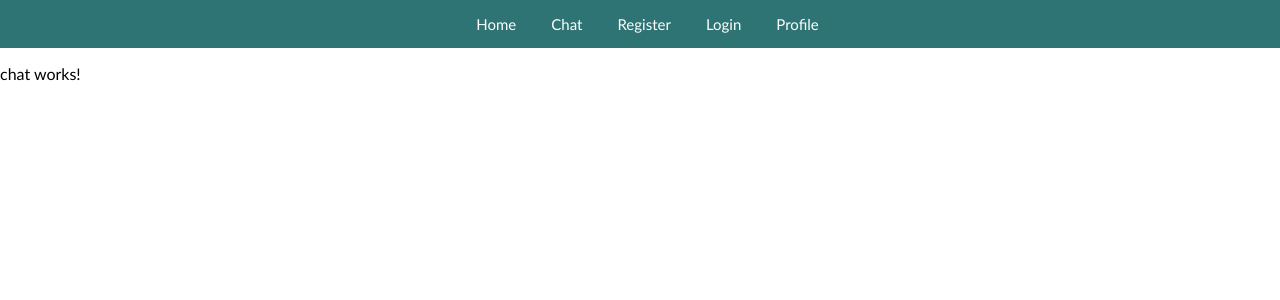
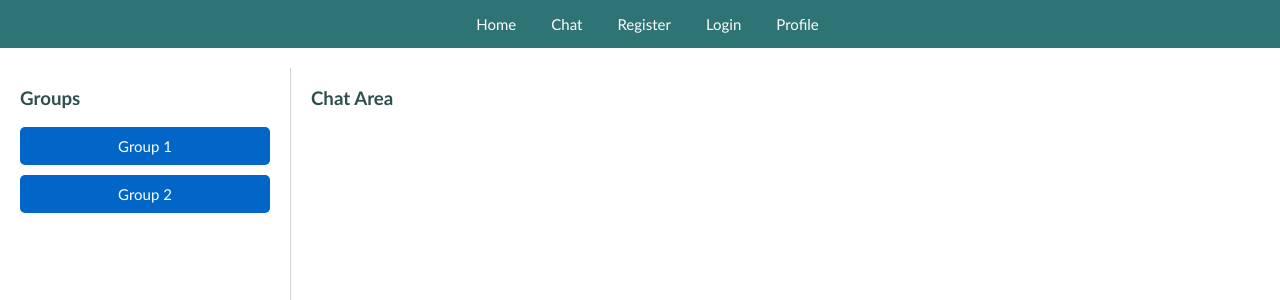
Before and after one commit to SpookySaikiK/3813ICT_Assignment1, an Angular app in the folder chat-app/: page /chat in a window 1280 px wide. Shown: the top 300 px of the page. Built offline with nearby package versions, Linux system fonts and the light colour scheme; sample sign-in values are in the browser's storage.

Commit message:
implemented basic chat functionality

```diff
--- a/chat-app/src/app/chat/chat.component.css
+++ b/chat-app/src/app/chat/chat.component.css
@@ -0,0 +1,87 @@
+.container {
+    display: flex;
+    height: 90vh;
+    padding: 20px;
+    box-sizing: border-box;
+}
+
+.sidebar {
+    width: 250px;
+    border-right: 1px solid lightgray;
+    padding-right: 20px;
+}
+
+.sidebar h3 {
+    color: darkslategray;
+}
+
+.sidebar ul {
+    list-style-type: none;
+    padding: 0;
+}
+
+.sidebar li {
+    margin-bottom: 10px;
+}
+
+.sidebar button {
+    width: 100%;
+    padding: 10px;
+    font-size: 15px;
+    background-color: #0266c9;
+    color: white;
+    border: none;
+    border-radius: 5px;
+    cursor: pointer;
+    transition: background-color 0.3s ease;
+}
+
+.sidebar button:hover {
+    background-color: #024d8c;
+}
+
+.chat-area {
+    flex: 1;
+    padding-left: 20px;
+}
+
+.chat-area h3 {
+    color: darkslategray;
+    margin-bottom: 10px;
+}
+
+.messages {
+    max-height: 50vh;
+    overflow-y: auto;
+    margin-bottom: 20px;
+    padding: 10px;
+    border: 1px solid lightgray;
+    border-radius: 5px;
+}
+
+.message {
+    margin-bottom: 10px;
+}
+
+input[type="text"] {
+    width: calc(100% - 100px);
+    padding: 10px;
+    font-size: 15px;
+    border: 1px solid lightgray;
+    border-radius: 5px;
+}
+
+button {
+    padding: 10px;
+    font-size: 15px;
+    background-color: #0266c9;
+    color: white;
+    border: none;
+    border-radius: 5px;
+    cursor: pointer;
+    transition: background-color 0.3s ease;
+}
+
+button:hover {
+    background-color: #024d8c;
+}
--- a/chat-app/src/app/chat/chat.component.html
+++ b/chat-app/src/app/chat/chat.component.html
@@ -1 +1,33 @@
-<p>chat works!</p>
+<div class="container">
+    <div class="sidebar">
+        <h3>Groups</h3>
+        <ul>
+            <li *ngFor="let group of groups">
+                <button (click)="selectGroup(group.id)">{{ group.name }}</button>
+            </li>
+        </ul>
+
+        <div *ngIf="selectedGroupId !== null">
+            <h3>Channels</h3>
+            <ul>
+                <li *ngFor="let channel of filteredChannels">
+                    <button (click)="selectChannel(channel.id)">{{ channel.name }}</button>
+                </li>
+            </ul>
+        </div>
+    </div>
+
+    <div class="chat-area">
+        <h3>Chat Area</h3>
+        <div *ngIf="selectedChannelId !== null">
+            <p>Currently chatting in channel ID: {{ selectedChannelId }}</p>
+            <div id="messagesContainer" class="messages">
+                <div *ngFor="let message of filteredMessages" class="message">
+                    {{ message.username }}: {{ message.text }}
+                </div>
+            </div>
+            <input type="text" [(ngModel)]="newMessage" placeholder="Type a message..." (keyup.enter)="sendMessage()">
+            <button (click)="sendMessage()">Send</button>
+        </div>
+    </div>
+</div>
--- a/chat-app/src/app/chat/chat.component.ts
+++ b/chat-app/src/app/chat/chat.component.ts
@@ -1,12 +1,121 @@
-import { Component } from '@angular/core';
+import { Component, OnInit } from '@angular/core';
+import { FormsModule } from '@angular/forms';
+import { CommonModule } from '@angular/common';
+import { Router } from '@angular/router';
 
 @Component({
   selector: 'app-chat',
   standalone: true,
-  imports: [],
+  imports: [FormsModule, CommonModule],
   templateUrl: './chat.component.html',
   styleUrl: './chat.component.css'
 })
-export class ChatComponent {
+export class ChatComponent implements OnInit {
+  groups: { id: number, name: string, adminId: number }[] = [];
+  channels: { id: number, name: string, groupId: number }[] = [];
+  messages: { channelId: number, username: string, text: string }[] = [];
+  newMessage: string = '';
+
+  selectedGroupId: number | null = null;
+  selectedChannelId: number | null = null;
+
+  filteredChannels: { id: number, name: string, groupId: number }[] = [];
+  filteredMessages: { channelId: number, username: string, text: string }[] = [];
+
+  loggedInUser: any;
+
+  constructor(private router: Router) { };
+
+  ngOnInit(): void {
+
+    if (typeof window !== 'undefined') {
+      const user = localStorage.getItem('loggedInUser');
+      if (user) {
+        this.loggedInUser = JSON.parse(user);
+
+      } else {
+        this.loggedInUser = {};
+        this.router.navigateByUrl('/login');
+      }
+    }
+
+    const groups = [
+      { id: 1, name: 'Group 1' },
+      { id: 2, name: 'Group 2' }
+    ];
+
+    const channels = [
+      { id: 1, name: 'Channel 1', groupId: 1 },
+      { id: 2, name: 'Channel 2', groupId: 1 },
+      { id: 3, name: 'Channel 3', groupId: 2 }
+    ];
+
+    if (typeof window !== 'undefined') {
+      localStorage.setItem('groups', JSON.stringify(groups));
+      localStorage.setItem('channels', JSON.stringify(channels));
+
+      this.loadGroups();
+      this.loadChannels();
+      this.loadMessages();
+    }
+  }
+
+  loadGroups() {
+    this.groups = JSON.parse(localStorage.getItem('groups') || '[]')
+  }
+
+  loadChannels() {
+    this.channels = JSON.parse(localStorage.getItem('channels') || '[]')
+
+  }
+
+  loadMessages() {
+    this.messages = JSON.parse(localStorage.getItem('messages') || '[]')
+
+  }
+
+  selectGroup(groupId: number) {
+    this.selectedGroupId = groupId;
+    this.selectedChannelId = null;
+
+    this.filteredChannels = this.channels.filter(channel => channel.groupId === groupId);
+  }
+
+  selectChannel(channelId: number) {
+    this.selectedChannelId = channelId;
+
+    this.filteredMessages = this.messages.filter(message => message.channelId === channelId);
+
+
+  }
+
+
+  sendMessage() {
+    if (this.selectedChannelId !== null && this.newMessage.trim() !== '') {
+      const newMsg = { channelId: this.selectedChannelId, username: this.loggedInUser.username, text: this.newMessage.trim() };
+      this.messages.push(newMsg);
+      this.filteredMessages.push(newMsg);
+      this.newMessage = '';
+
+      localStorage.setItem('messages', JSON.stringify(this.messages));
+      setTimeout(() => this.scrollToBottom(), 0);
+    }
+
+  }
+
+  scrollToBottom() {
+    const messagesContainer = document.getElementById('messagesContainer');
+    if (messagesContainer) {
+      messagesContainer.scrollTop = messagesContainer.scrollHeight;
+    }
+  }
+
+
+
+
+
+
+
+
 
 }
```
